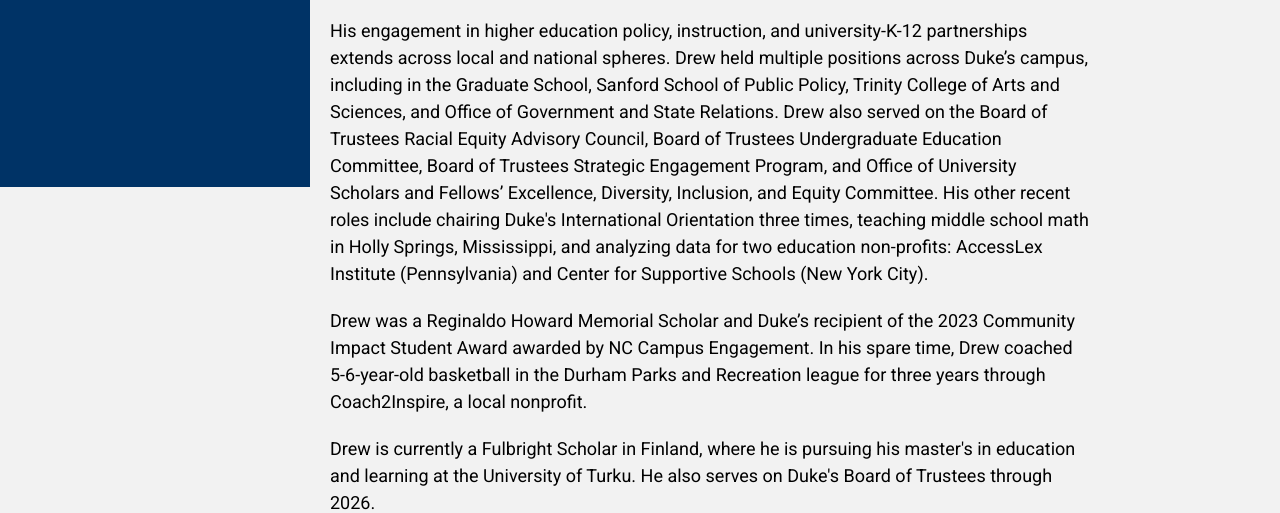
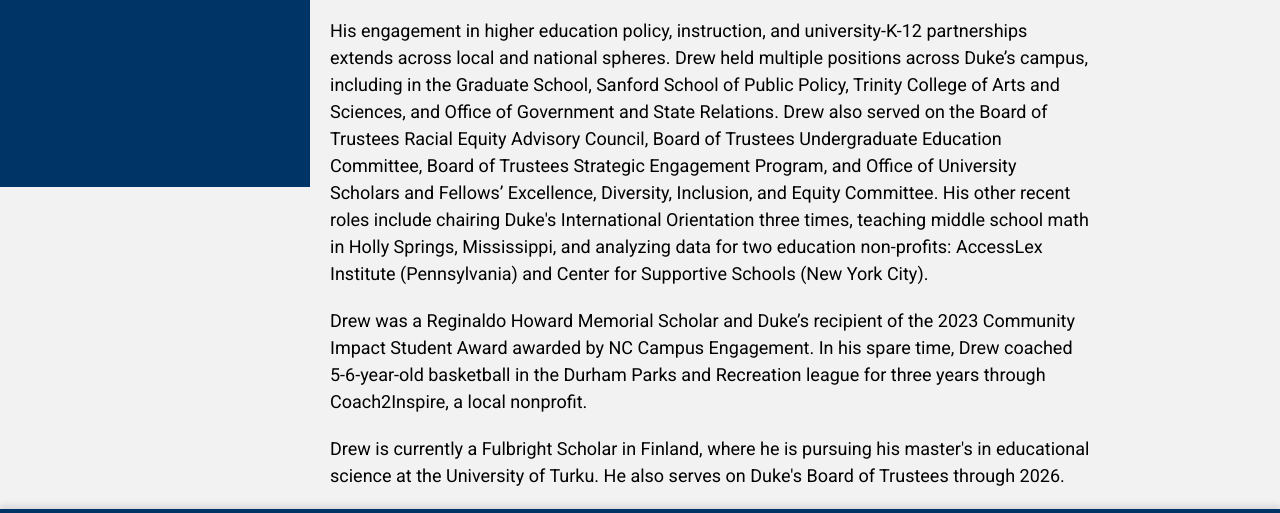
Before and after one commit to dgreene12/SRCUACS, a website: page Webpages/drew.html in a window 1280 px wide. Shown: the part 1060-1573 px from the top of the page. Drawn offline with Linux system fonts and the light colour scheme; grey boxes are pictures that could not be loaded.

Commit message:
small bio tweak

```diff
--- a/Webpages/drew.html
+++ b/Webpages/drew.html
@@ -447,7 +447,7 @@
                 <p>Drew was a Reginaldo Howard Memorial Scholar and Duke’s recipient of the 2023 Community Impact Student
                     Award awarded by NC Campus Engagement. In his spare time, Drew coached 5-6-year-old basketball in the
                     Durham Parks and Recreation league for three years through Coach2Inspire, a local nonprofit.</p>
-                <p>Drew is currently a Fulbright Scholar in Finland, where he is pursuing his master's in education and learning at the University of Turku.
+                <p>Drew is currently a Fulbright Scholar in Finland, where he is pursuing his master's in educational science at the University of Turku.
                     He also serves on Duke's Board of Trustees through 2026.
                 </p>
 
```
Also changed, not shown: 1 other file.
